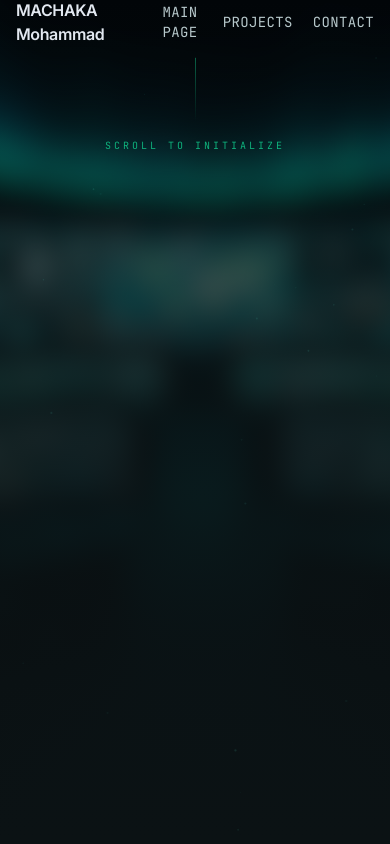
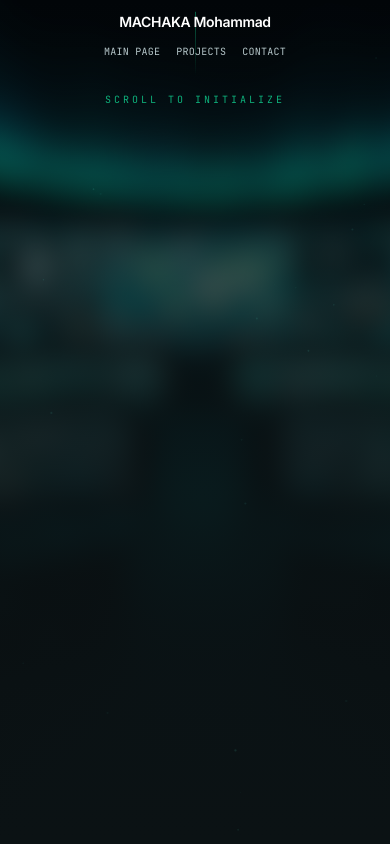
Before and after one commit to moudimash99/Personal-Website, a Next.js app: page / in a window 390 px wide. Shown: the top 844 px of the page. Built offline with nearby package versions, Linux system fonts and the light colour scheme.

Commit message:
fix: resolve mobile layout clipping and restore transparent frosted glass navbar

```diff
--- a/app/page.tsx
+++ b/app/page.tsx
@@ -33,7 +33,7 @@ export default function Page() {
       <motion.div style={{ y: yText }} className="relative z-10 w-full flex flex-col items-center justify-center min-h-screen px-6 pointer-events-none text-center pt-24">
         <motion.p
           initial={{ opacity: 0 }} animate={{ opacity: 1 }} transition={{ duration: 3 }}
-          className="text-xs font-mono text-emerald-400/80 tracking-[0.5em] uppercase mb-8"
+          className="text-[10px] sm:text-xs font-mono text-emerald-400/80 tracking-widest md:tracking-[0.5em] uppercase mb-8"
         >
           {profile.name} // {profile.title}
         </motion.p>
@@ -42,7 +42,7 @@ export default function Page() {
           initial={{ opacity: 0, scale: 1.2, filter: 'blur(20px)' }}
           animate={{ opacity: 1, scale: 1, filter: 'blur(0px)' }}
           transition={{ duration: 2.5, ease: [0.16, 1, 0.3, 1] }}
-          className="text-6xl md:text-8xl lg:text-9xl font-black tracking-tighter text-white leading-[0.9]"
+          className="text-5xl sm:text-6xl md:text-8xl lg:text-9xl font-black tracking-tighter text-white leading-[0.9]"
         >
           Architecting
           <br/>
@@ -53,7 +53,7 @@ export default function Page() {
 
         <motion.h2
           initial={{ opacity: 0 }} animate={{ opacity: 1 }} transition={{ delay: 1.5, duration: 2 }}
-          className="mt-8 text-3xl md:text-5xl font-light text-slate-400"
+          className="mt-6 md:mt-8 text-xl sm:text-3xl md:text-5xl font-light text-slate-400"
         >
           for data-intensive systems.
         </motion.h2>
--- a/components/Nav.tsx
+++ b/components/Nav.tsx
@@ -21,11 +21,11 @@ export default function Nav() {
   }, [])
 
   return (
-    <div className={`fixed top-0 inset-x-0 z-40 transition-colors ${scrolled ? 'backdrop-blur border-b border-border/60 supports-[backdrop-filter]:bg-background/75' : ''}`}>
+    <div className={`fixed top-0 inset-x-0 z-40 transition-all duration-300 ${scrolled ? 'bg-[#020617]/50 backdrop-blur-md border-b border-white/5' : ''}`}>
       <Container>
-        <div className="h-11 flex items-center justify-between">
-          <Link href="/" className="font-semibold tracking-tight">{profile.name}</Link>
-          <nav className="flex items-center gap-5 text-sm font-mono tracking-wide">
+        <div className="min-h-[2.75rem] py-3 md:py-0 md:h-11 flex flex-col md:flex-row items-center justify-between gap-3 md:gap-0">
+          <Link href="/" className="text-white hover:text-teal-400 transition-colors font-semibold tracking-tight text-sm md:text-base">{profile.name}</Link>
+          <nav className="flex items-center gap-4 md:gap-5 text-[10px] sm:text-xs md:text-sm font-mono tracking-wide">
             <Link href="/" className="text-muted hover:text-accent-300 transition-colors">MAIN PAGE</Link>
             <Link href="/projects" className="text-muted hover:text-accent-300 transition-colors">PROJECTS</Link>
             <Link href="/contact" className="text-muted hover:text-accent-300 transition-colors">CONTACT</Link>
```
